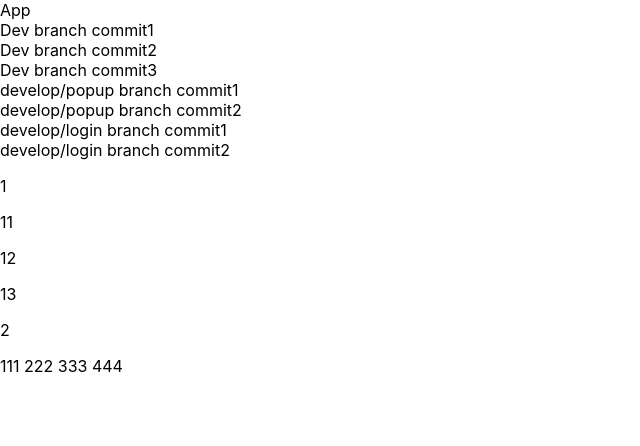
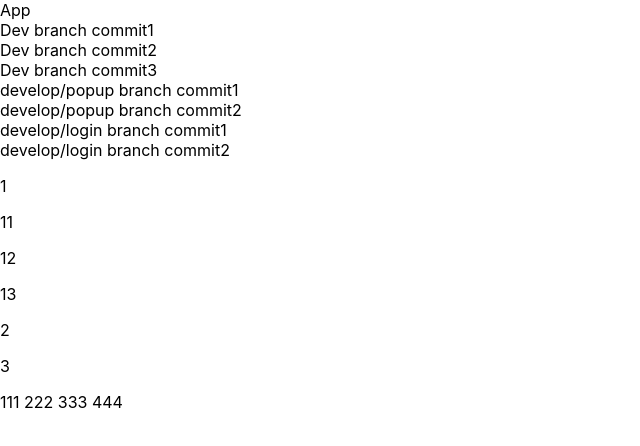
Before and after one commit to YuliyaMartinchuk/cra-webstorm, a React (Create React App) app: page / in a window 1280 px wide. Shown: the top 446 px of the page, without its empty margins (0-640 px from the left). Built offline with nearby package versions, Linux system fonts and the light colour scheme.

Commit message:
commit YuliyaMartinchuk -2

```diff
--- a/src/App.tsx
+++ b/src/App.tsx
@@ -23,6 +23,7 @@ const sum = (a: number, b: number) => {
           <p>12</p>
           <p>13</p>
           <p>2</p>
+          <p>3</p>
     </div>
   );
 }
```
